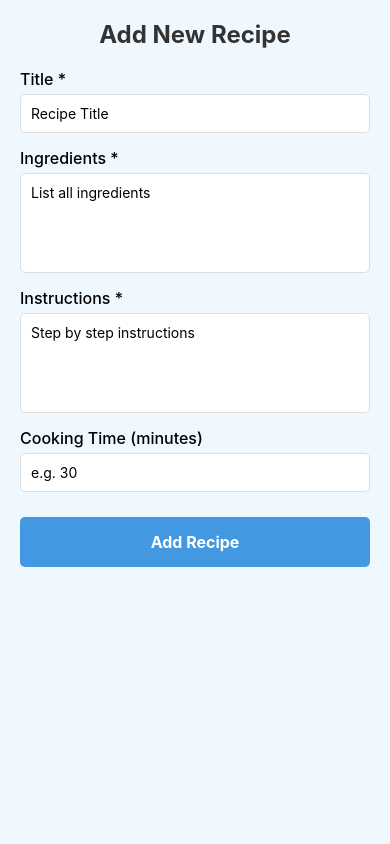
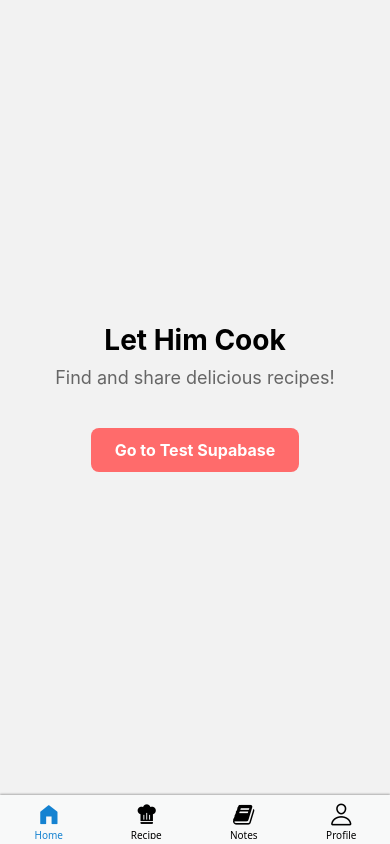
Before and after one commit to KingAbby/Let-Him-Cook, a React Native app: screen /MainApp in a window 390 px wide. Built offline with nearby package versions, Linux system fonts and the light colour scheme; no server answers.

Commit message:
Update: Navigation
- Configure Navigation
- Make Bottom Tab Nav & Stack Nav with routes

```diff
--- a/App.js
+++ b/App.js
@@ -1,22 +1,14 @@
-import { StatusBar } from "expo-status-bar";
-import { StyleSheet, View, SafeAreaView } from "react-native";
+import React from 'react';
+import { StatusBar } from 'expo-status-bar';
+import Navigation from "./components/navigation";
 import "./global.css";
-import TestSupabase from "./pages/testSupabase";
+
 
 export default function App() {
 	return (
-		<SafeAreaView style={styles.container}>
-			<View className='flex-1 bg-blue-300'>
-				<TestSupabase />
-				<StatusBar style='auto' />
-			</View>
-		</SafeAreaView>
+		<>
+			<StatusBar style="auto" />
+			<Navigation />
+		</>
 	);
 }
-
-const styles = StyleSheet.create({
-	container: {
-		flex: 1,
-		backgroundColor: "#fff",
-	},
-});
--- /dev/null
+++ b/components/navigation/BottomTabNavigator.js
@@ -0,0 +1,90 @@
+import React from 'react';
+import { createBottomTabNavigator } from '@react-navigation/bottom-tabs';
+import { View, Text } from 'react-native';
+import { FontAwesome, Ionicons, MaterialCommunityIcons, Octicons, Foundation } from '@expo/vector-icons';
+import { ROUTES } from './routes';
+
+import HomeScreen from '../../pages/HomeScreen';
+import RecipeScreen from '../../pages/RecipeScreen';
+import NotesScreen from '../../pages/NotesScreen';
+import ProfileScreen from '../../pages/ProfileScreen';
+
+
+const Tab = createBottomTabNavigator();
+
+export const tabBarStyle = {
+    backgroundColor: '#F8F9F9',
+    borderTopWidth: 0,
+    zIndex: 1000
+};
+
+const BottomTabNavigator = () => {
+    return (
+        <View style={{ flex: 1 }}>
+            <Tab.Navigator
+                screenOptions={{
+                    headerShown: false,
+                    tabBarStyle: {
+                        ...tabBarStyle,
+                        elevation: 8,
+                        shadowOpacity: 0.3,
+                        shadowRadius: 2,
+                        shadowOffset: { height: -1, width: 0 }
+                    },
+                    tabBarActiveTintColor: '#1482D1',
+                    tabBarInactiveTintColor: '#000000',
+                    contentStyle: {
+                        backgroundColor: '#F8F9F9'
+                    }
+                }}
+            >
+                <Tab.Screen
+                    name={ROUTES.HOME}
+                    component={HomeScreen}
+                    options={{
+                        tabBarIcon: ({ color, size, focused }) => (
+                            focused ?
+                                <Foundation name="home" size={size} color={color} /> :
+                                <Octicons name="home" size={size} color={color} />
+                        ),
+                    }}
+                />
+                <Tab.Screen
+                    name={ROUTES.RECIPE}
+                    component={RecipeScreen}
+                    options={{
+                        tabBarIcon: ({ color, size, focused }) => (
+                            focused ?
+                                <MaterialCommunityIcons name="chef-hat" size={size} color={color} /> :
+                                <MaterialCommunityIcons name="chef-hat" size={size - 2} color={color} />
+                        ),
+                    }}
+                />
+                <Tab.Screen
+                    name={ROUTES.NOTES}
+                    component={NotesScreen}
+                    options={{
+                        tabBarIcon: ({ color, size, focused }) => (
+                            focused ?
+                                <FontAwesome name="book" size={size} color={color} /> :
+                                <FontAwesome name="book" size={size - 2} color={color} />
+                        ),
+                    }}
+                />
+                < Tab.Screen
+                    name={ROUTES.PROFILE}
+                    component={ProfileScreen}
+                    options={{
+                        tabBarIcon: ({ color, size, focused }) => (
+                            focused ?
+                                <Ionicons name="person" size={size} color={color} /> :
+                                <Ionicons name="person-outline" size={size} color={color} />
+                        ),
+                    }}
+                />
+            </Tab.Navigator >
+        </View>
+    );
+};
+
+export default BottomTabNavigator;
--- /dev/null
+++ b/components/navigation/RootNavigator.js
@@ -0,0 +1,19 @@
+import React from 'react';
+import { createStackNavigator } from '@react-navigation/stack';
+import { ROUTES } from './routes';
+import StackNavigator from './StackNavigator';
+import BottomTabNavigator from './BottomTabNavigator';
+
+const RootStack = createStackNavigator();
+
+const RootNavigator = () => {
+    return (
+        <RootStack.Navigator screenOptions={{ headerShown: false }}>
+            {/* Change this to StackNavigator if you want to start with auth screens */}
+            <RootStack.Screen name="MainApp" component={BottomTabNavigator} />
+            <RootStack.Screen name="Auth" component={StackNavigator} />
+        </RootStack.Navigator>
+    );
+};
+
+export default RootNavigator;
--- /dev/null
+++ b/components/navigation/StackNavigator.js
@@ -0,0 +1,42 @@
+import React from 'react';
+import { createNativeStackNavigator } from '@react-navigation/native-stack';
+import { ROUTES } from './routes';
+
+import HomeScreen from '../../pages/HomeScreen';
+import RecipeScreen from '../../pages/RecipeScreen';
+import NotesScreen from '../../pages/NotesScreen';
+import ProfileScreen from '../../pages/ProfileScreen';
+import TestSupabase from '../../pages/testSupabase';
+
+const Stack = createNativeStackNavigator();
+
+const StackNavigator = () => {
+    return (
+        <Stack.Navigator
+            initialRouteName={ROUTES.HOME}
+            screenOptions={{
+                headerShown: false,
+                animation: 'slide_from_right',
+                gestureEnabled: true,
+                gestureDirection: 'horizontal',
+            }}
+        >
+            {/* Home */}
+            <Stack.Screen name={ROUTES.HOME} component={HomeScreen} />
+
+            {/* Recipe */}
+            <Stack.Screen name={ROUTES.RECIPE} component={RecipeScreen} />
+
+            {/* Notes */}
+            <Stack.Screen name={ROUTES.NOTES} component={NotesScreen} />
+
+            {/* Profile */}
+            <Stack.Screen name={ROUTES.PROFILE} component={ProfileScreen} />
+
+            {/* Test */}
+            <Stack.Screen name={ROUTES.TEST_SUPABASE} component={TestSupabase} />
+        </Stack.Navigator>
+    );
+};
+
+export default StackNavigator;
--- /dev/null
+++ b/components/navigation/index.js
@@ -0,0 +1,13 @@
+import React from 'react';
+import { NavigationContainer } from '@react-navigation/native';
+import RootNavigator from './RootNavigator';
+
+const Navigation = () => {
+    return (
+        <NavigationContainer>
+            <RootNavigator />
+        </NavigationContainer>
+    );
+};
+
+export default Navigation;
--- /dev/null
+++ b/components/navigation/routes.js
@@ -0,0 +1,10 @@
+export const ROUTES = {
+    // Main Screens
+    HOME: 'Home',
+    RECIPE: 'Recipe',
+    NOTES: 'Notes',
+    PROFILE: 'Profile',
+
+    // Other
+    TEST_SUPABASE: 'TestSupabase',
+};
--- /dev/null
+++ b/pages/HomeScreen.tsx
@@ -0,0 +1,61 @@
+import React from 'react';
+import { View, Text, StyleSheet, TouchableOpacity } from 'react-native';
+import { NativeStackNavigationProp } from '@react-navigation/native-stack';
+
+type RootStackParamList = {
+    Home: undefined;
+    TestSupabase: undefined;
+};
+
+type HomeScreenProps = {
+    navigation: NativeStackNavigationProp<RootStackParamList, 'Home'>;
+};
+
+const HomeScreen = ({ navigation }: HomeScreenProps) => {
+    return (
+        <View style={styles.container}>
+            <Text style={styles.title}>Let Him Cook</Text>
+            <Text style={styles.subtitle}>Find and share delicious recipes!</Text>
+
+            <TouchableOpacity
+                style={styles.button}
+                onPress={() => navigation.navigate('TestSupabase')}
+            >
+                <Text style={styles.buttonText}>Go to Test Supabase</Text>
+            </TouchableOpacity>
+        </View>
+    );
+};
+
+const styles = StyleSheet.create({
+    container: {
+        flex: 1,
+        justifyContent: 'center',
+        alignItems: 'center',
+        padding: 20,
+    },
+    title: {
+        fontSize: 28,
+        fontWeight: 'bold',
+        marginBottom: 10,
+    },
+    subtitle: {
+        fontSize: 18,
+        color: '#666',
+        marginBottom: 40,
+        textAlign: 'center',
+    },
+    button: {
+        backgroundColor: '#ff6b6b',
+        paddingVertical: 12,
+        paddingHorizontal: 24,
+        borderRadius: 8,
+    },
+    buttonText: {
+        color: 'white',
+        fontSize: 16,
+        fontWeight: 'bold',
+    },
+});
+
+export default HomeScreen;
--- /dev/null
+++ b/pages/NotesScreen.tsx
@@ -0,0 +1,12 @@
+import React from 'react';
+import { View, Text } from 'react-native';
+
+const NotesScreen = () => {
+    return (
+        <View style={{ flex: 1, justifyContent: 'center', alignItems: 'center'}}>
+            <Text>Hello Library</Text>
+        </View>
+    )
+};
+
+export default NotesScreen;
--- /dev/null
+++ b/pages/ProfileScreen.tsx
@@ -0,0 +1,12 @@
+import React from 'react';
+import { View, Text } from 'react-native';
+
+const ProfileScreen = () => {
+    return (
+        <View style={{ flex: 1, justifyContent: 'center', alignItems: 'center'}}>
+                    <Text>Hello Profile</Text>
+                </View>
+    )
+};
+
+export default ProfileScreen;
--- /dev/null
+++ b/pages/RecipeScreen.tsx
@@ -0,0 +1,12 @@
+import React from 'react';
+import { View, Text } from 'react-native';
+
+const RecipeScreen = () => {
+    return (
+        <View style={{ flex: 1, justifyContent: 'center', alignItems: 'center'}}>
+            <Text>Hello Recipe</Text>
+        </View>
+    )
+};
+
+export default RecipeScreen;
```
Also changed, not shown: package.json (+7 -1 lines), 1 other file (tests, documents, lock files or other folders).
